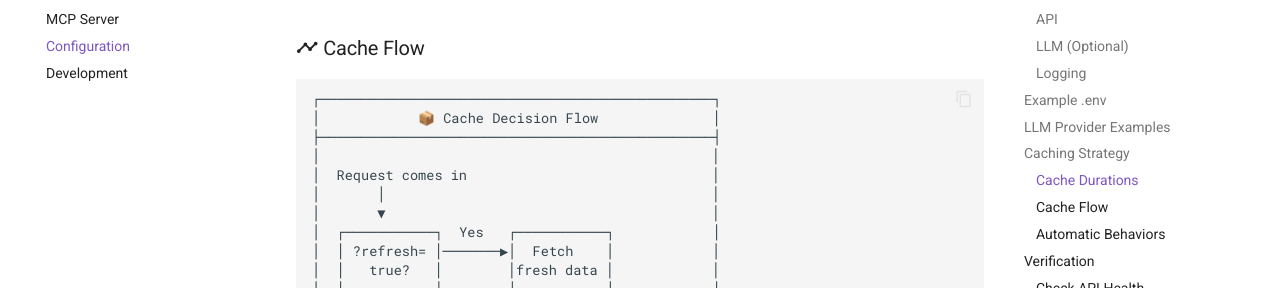
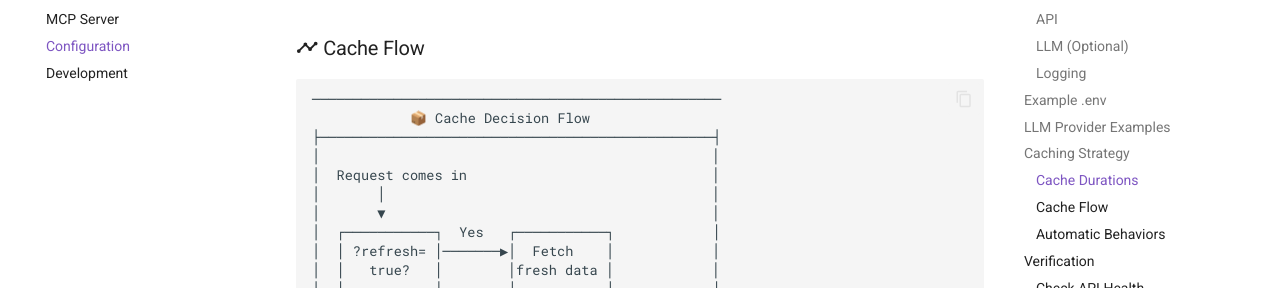
Before and after one commit to frecar/epguides-api, an MkDocs documentation site: the page built from docs/configuration.md, in a window 1280 px wide and 900 px high, scrolled down 2728 px. Shown: the part 170-458 px from the top of the window. Built offline with MkDocs 1.6.1 and Material for MkDocs 9.7.7, drawn with Linux system fonts in a browser that asks for light colours; comment, search, counter and statistics services are not loaded.

````diff
--- a/docs/configuration.md
+++ b/docs/configuration.md
@@ -125,8 +125,8 @@ LOG_REQUESTS=true
 ### :material-chart-timeline-variant: Cache Flow
 
 ```
-┌────────────────────────────────────────────────┐
-│            📦 Cache Decision Flow              │
+──────────────────────────────────────────────────
+            📦 Cache Decision Flow
 ├────────────────────────────────────────────────┤
 │                                                │
 │  Request comes in                              │
````
